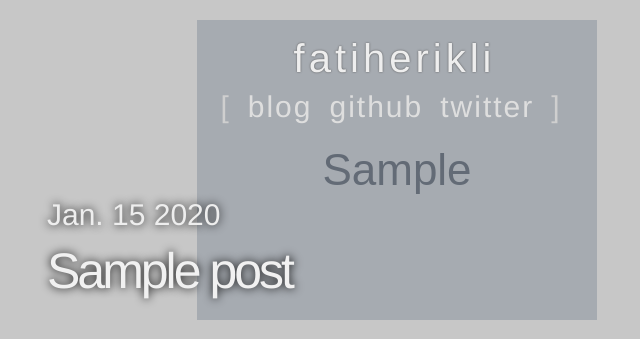
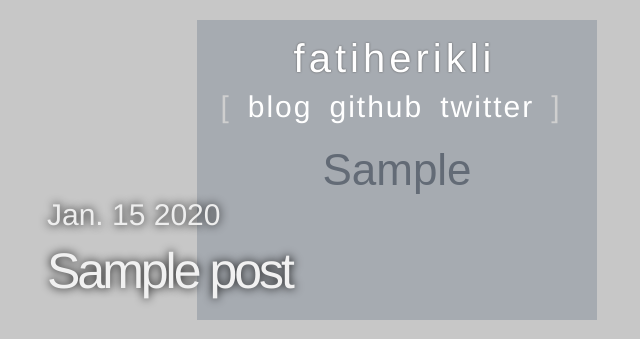
Before and after one commit to fatiherikli/fatiherikli.github.io, a Django app: template web/templates/blog/post_detail.html in a window 1280 px wide. Shown: the top 339 px of the page, without its empty margins (243-883 px from the left). Run offline with Django 3.2, Linux system fonts and the light colour scheme; the template is opened without the code that fills it: most values are stand-ins (such as "Sample title", 1, 10 or a date in 2020); grey boxes marked "Sample" are stand-in pictures; parts of the project's set-up code (start-up, migrations or seed data) failed here and were passed over; some libraries are stand-ins or nearby versions.

Commit message:
Minor css fixes

```diff
--- a/web/static/css/style.css
+++ b/web/static/css/style.css
@@ -333,7 +333,6 @@ article.post section h3 {
     font-weight: 300;
     color: #4e4e4e;
     margin: 0;
-    margin-bottom: -15px;
 }
 
 article.post section h4 {
@@ -450,7 +449,7 @@ body.blog-post-with-cover .post header h3 a {
 }
 
 body.blog-post-with-cover header h1 a {
-    color: #eeeeee;
+    color: #ffffff;
     text-shadow: 0 0 2px #4f4f4f;
 }
 
@@ -459,7 +458,7 @@ body.blog-post-with-cover header nav a:hover {
 }
 
 body.blog-post-with-cover header nav a {
-    color: #dedede;
+    color: #ffffff;
 }
 
 @media screen and (max-width: 850px) {
```
